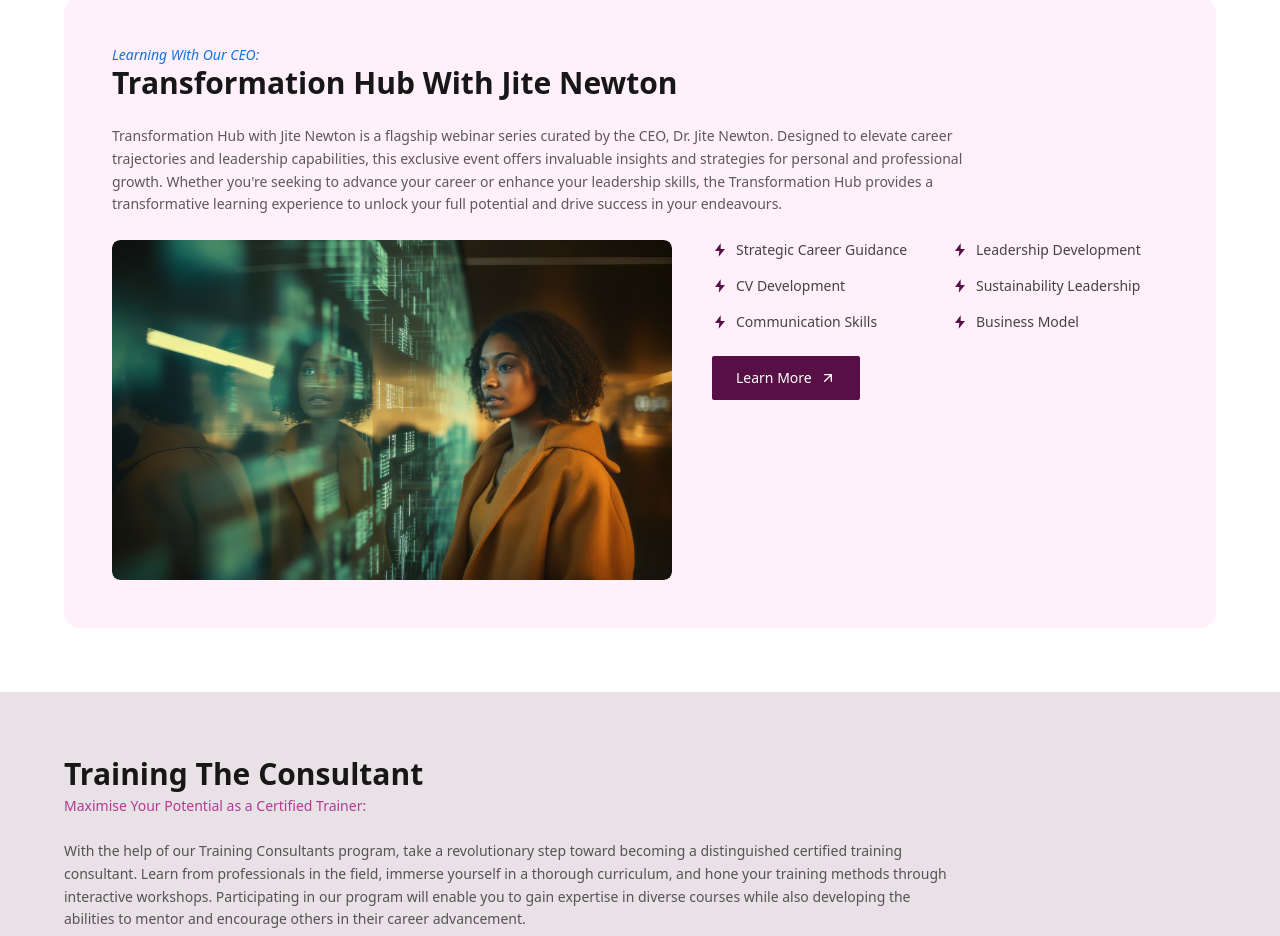
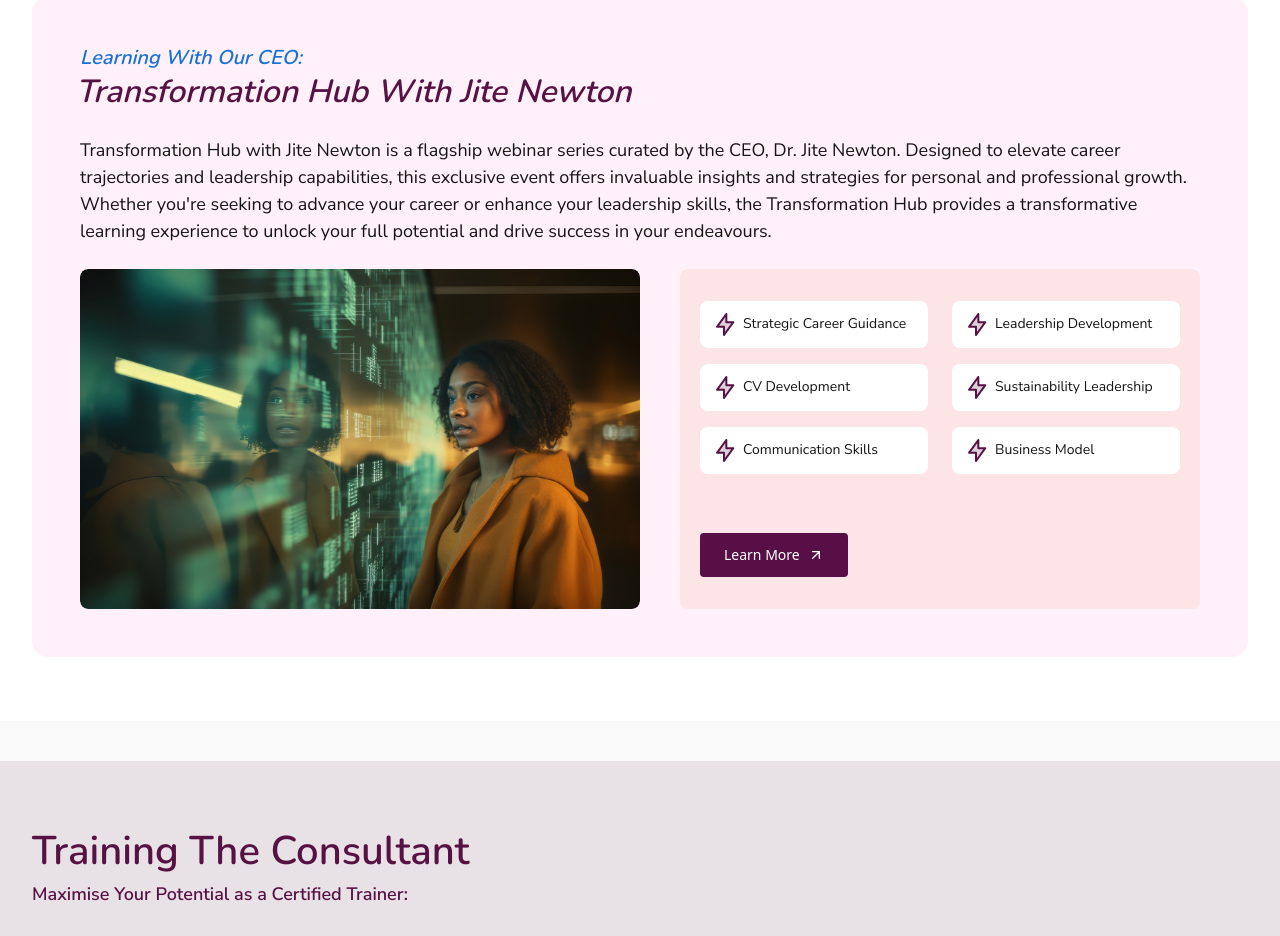
Before and after one commit to Joshjayboy/Frontend-Intern-Assessment-Joshua-Akintemi, a Next.js app: page / in a window 1280 px wide. Shown: the part 3780-4716 px from the top of the page. Built offline with nearby package versions, Linux system fonts and the light colour scheme.

Commit message:
feat: align TrainingConsultant layout with LMS and apply typography specifications

```diff
--- a/components/TrainingConsultant.tsx
+++ b/components/TrainingConsultant.tsx
@@ -23,25 +23,27 @@ const features = [
 
 export function TrainingConsultant() {
   return (
-    <section className="py-16 px-4 bg-[#e8e1e6]">
-      <div className="mx-auto max-w-6xl flex flex-col gap-6">
+    <section className="bg-[#f9f9f9] py-[40px]">
+      <div className="py-16 bg-[#e8e1e6]">
+        <div className="mx-auto max-w-7xl px-4 md:px-8 flex flex-col gap-6">
           <div>
-          <h2 className="text-2xl md:text-3xl font-semibold text-foreground">
+            <h2 className="font-nunito font-[600] text-[40px] leading-[130%] tracking-[0%] text-[#571244]">
               Training The Consultant
             </h2>
-          <p className="text-sm font-medium text-brand-accent mt-1">
+            <p className="font-nunito-sans font-[600] text-[18px] leading-[150%] tracking-[0%] text-[#571244] mt-1">
               Maximise Your Potential as a Certified Trainer:
             </p>
           </div>
 
-        <p className="text-sm text-foreground/70 leading-relaxed max-w-4xl">
+          <p className="font-nunito-sans font-[400] text-[18px] leading-[150%] tracking-[0%] text-[#151515]">
             With the help of our Training Consultants program, take a
-          revolutionary step toward becoming a distinguished certified training
-          consultant. Learn from professionals in the field, immerse yourself in
-          a thorough curriculum, and hone your training methods through
-          interactive workshops. Participating in our program will enable you to
-          gain expertise in diverse courses while also developing the abilities
-          to mentor and encourage others in their career advancement.
+            revolutionary step toward becoming a distinguished certified
+            training consultant. Learn from professionals in the field, immerse
+            yourself in a thorough curriculum, and hone your training methods
+            through interactive workshops. Participating in our program will
+            enable you to gain expertise in diverse courses while also
+            developing the abilities to mentor and encourage others in their
+            career advancement.
           </p>
 
           <div className="grid grid-cols-1 md:grid-cols-2 gap-0 bg-brand-plum rounded-[8px]">
@@ -59,7 +61,7 @@ export function TrainingConsultant() {
 
           <a
             href="#"
-          className="self-start inline-flex items-center gap-2 bg-brand-plum px-6 py-3 text-sm font-medium text-white hover:bg-brand-plum-deep transition-colors rounded-xs"
+            className="self-start inline-flex items-center gap-2 bg-brand-plum px-6 py-3 text-sm font-medium text-white hover:bg-brand-plum-deep transition-colors rounded-sm"
           >
             Learn More
             <svg
@@ -75,6 +77,7 @@ export function TrainingConsultant() {
             </svg>
           </a>
         </div>
+      </div>
     </section>
   );
 }
--- a/components/TransformationHub.tsx
+++ b/components/TransformationHub.tsx
@@ -11,30 +11,30 @@ const skills = [
 
 export function TransformationHub() {
   return (
-    <section className="py-16 px-4 bg-white">
-      <div className="mx-auto max-w-6xl rounded-2xl bg-brand-pink-tint p-8 md:p-12 flex flex-col gap-6">
-        <div>
-          <p className="text-sm font-medium text-[#1671D9] italic">
+    <section className="py-16 bg-white">
+      <div className="mx-auto max-w-7xl px-4 md:px-8">
+        <div className="rounded-2xl bg-brand-pink-tint p-8 md:p-12 flex flex-col gap-6">
+          <div className="flex flex-col">
+            <p className="font-nunito font-[600] italic text-[20px] leading-[130%] tracking-[0%] text-[#1671D9]">
               Learning With Our CEO:
             </p>
-          <h2 className="text-2xl md:text-3xl font-semibold text-foreground">
+            <p className="-ml-[4px] font-nunito font-[600] italic text-[32px] leading-[130%] tracking-[0%] text-[#571244]">
               Transformation Hub With Jite Newton
-          </h2>
+            </p>
           </div>
-
-        <p className="text-sm text-foreground/70 leading-relaxed max-w-4xl">
+          <p className="font-nunito-sans font-[400] text-[18px] leading-[150%] tracking-[0%] text-[#151515]">
             Transformation Hub with Jite Newton is a flagship webinar series
             curated by the CEO, Dr. Jite Newton. Designed to elevate career
-          trajectories and leadership capabilities, this exclusive event offers
-          invaluable insights and strategies for personal and professional
-          growth. Whether you're seeking to advance your career or enhance your
-          leadership skills, the Transformation Hub provides a transformative
-          learning experience to unlock your full potential and drive success in
-          your endeavours.
+            trajectories and leadership capabilities, this exclusive event
+            offers invaluable insights and strategies for personal and
+            professional growth. Whether you're seeking to advance your career
+            or enhance your leadership skills, the Transformation Hub provides a
+            transformative learning experience to unlock your full potential and
+            drive success in your endeavours.
           </p>
 
-        <div className="flex flex-col md:flex-row gap-10 items-start">
-          <div className="flex-shrink-0">
+          <div className="flex flex-col md:flex-row gap-10 items-center">
+            <div className="flex-shrink-0 order-2 md:order-1">
               <Image
                 src="/transformation-hub.svg"
                 alt="Woman in a professional setting representing the Transformation Hub"
@@ -44,21 +44,28 @@ export function TransformationHub() {
               />
             </div>
 
-          <div className="flex-1 flex flex-col gap-6">
+            <div className="flex-1 flex flex-col gap-6 bg-[#fde4e7] px-[20px] py-8 rounded-[8px] self-stretch justify-between order-1 md:order-2">
               <ul className="grid grid-cols-2 gap-x-6 gap-y-4">
                 {skills.map((skill) => (
                   <li
                     key={skill}
-                  className="flex items-center gap-2 text-sm text-foreground/80"
+                    className="flex items-center font-nunito-sans font-[400] gap-2 text-sm text-[#151515] bg-white rounded-lg px-4 py-3"
                   >
                     <svg
-                    width="16"
-                    height="16"
-                    viewBox="0 0 24 24"
-                    fill="currentColor"
-                    className="text-brand-plum shrink-0"
+                      xmlns="http://www.w3.org/2000/svg"
+                      width="19"
+                      height="23"
+                      viewBox="0 0 19 23"
+                      fill="none"
                     >
-                    <path d="M13 2L4.5 13.5H11L10 22L19.5 10.5H13L13 2Z" />
+                      <path
+                        d="M10.3333 1V9.16667H17.3333L8 22V13.8333H1L10.3333 1Z"
+                        fill="#DDD0DA"
+                        stroke="#571244"
+                        strokeWidth="2"
+                        strokeLinecap="round"
+                        strokeLinejoin="round"
+                      />
                     </svg>
                     {skill}
                   </li>
@@ -67,7 +74,7 @@ export function TransformationHub() {
 
               <a
                 href="#"
-              className="self-start inline-flex items-center gap-2 bg-brand-plum px-6 py-3 text-sm font-medium text-white hover:bg-brand-plum-deep transition-colors rounded-xs"
+                className="self-start inline-flex items-center gap-2 bg-brand-plum px-6 py-3 text-sm font-medium text-white hover:bg-brand-plum-deep transition-colors rounded-[4px]"
               >
                 Learn More
                 <svg
@@ -85,6 +92,7 @@ export function TransformationHub() {
             </div>
           </div>
         </div>
+      </div>
     </section>
   );
 }
```
Lines whose indentation alone changed are shown as unchanged.
